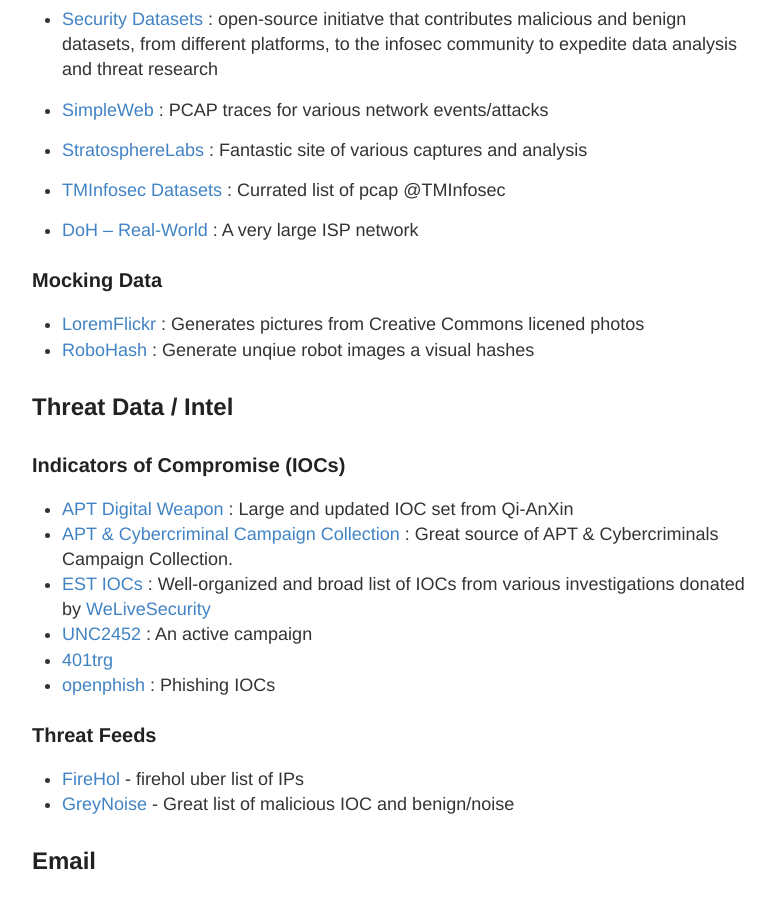
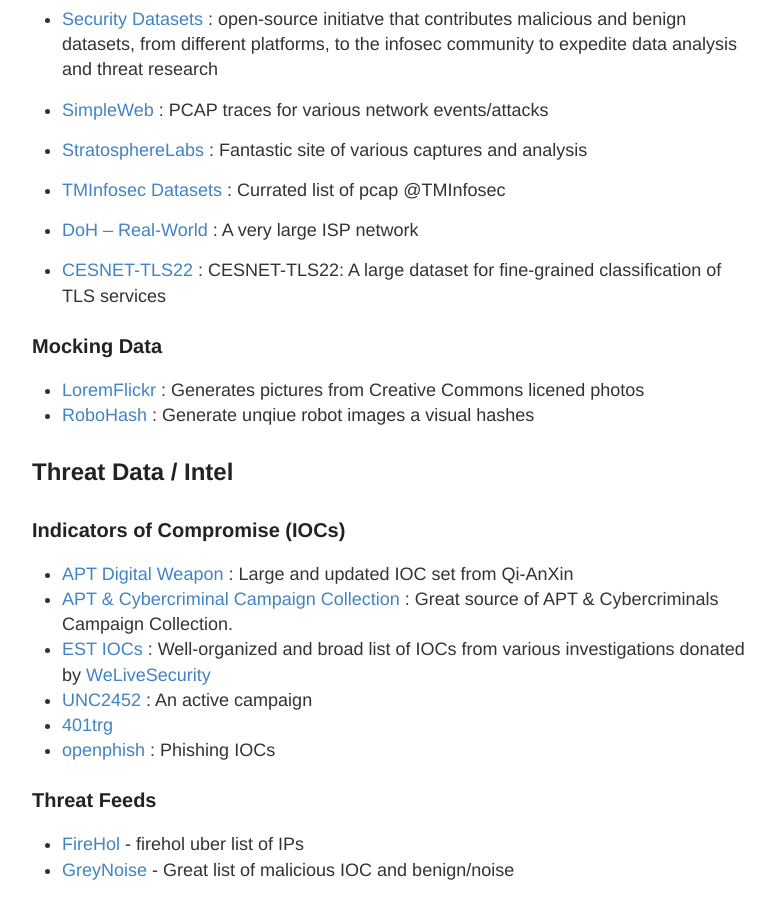
Before and after one commit to stevehenderson/stevehenderson.github.io, a Jekyll site: the page built from data.md, in a window 1280 px wide and 900 px high, scrolled down 1900 px. Shown: the whole window, without its empty margins (248-1023 px from the left). Built offline with Jekyll 4.4.1, drawn with Linux system fonts in a browser that asks for light colours.

Commit message:
Update data.md

```diff
--- a/data.md
+++ b/data.md
@@ -74,6 +74,8 @@
 
    * [DoH -- Real-World](https://zenodo.org/record/5956044#.YyCeA9LMJhE) : A very large ISP network
 
+   * [CESNET-TLS22](https://zenodo.org/records/7965515) : CESNET-TLS22: A large dataset for fine-grained classification of TLS services
+
 ### Mocking Data
 
    * [LoremFlickr](https://loremflickr.com/) : Generates pictures from Creative Commons licened photos
```
